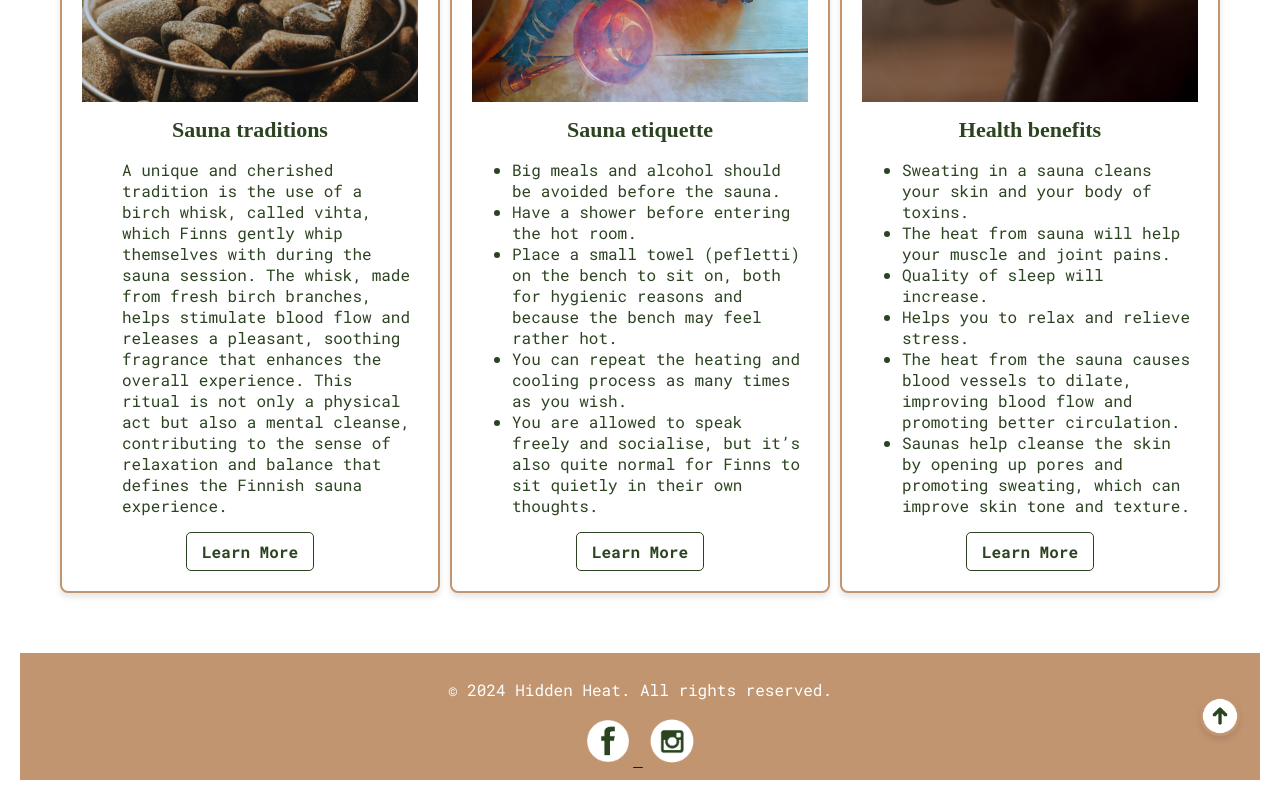
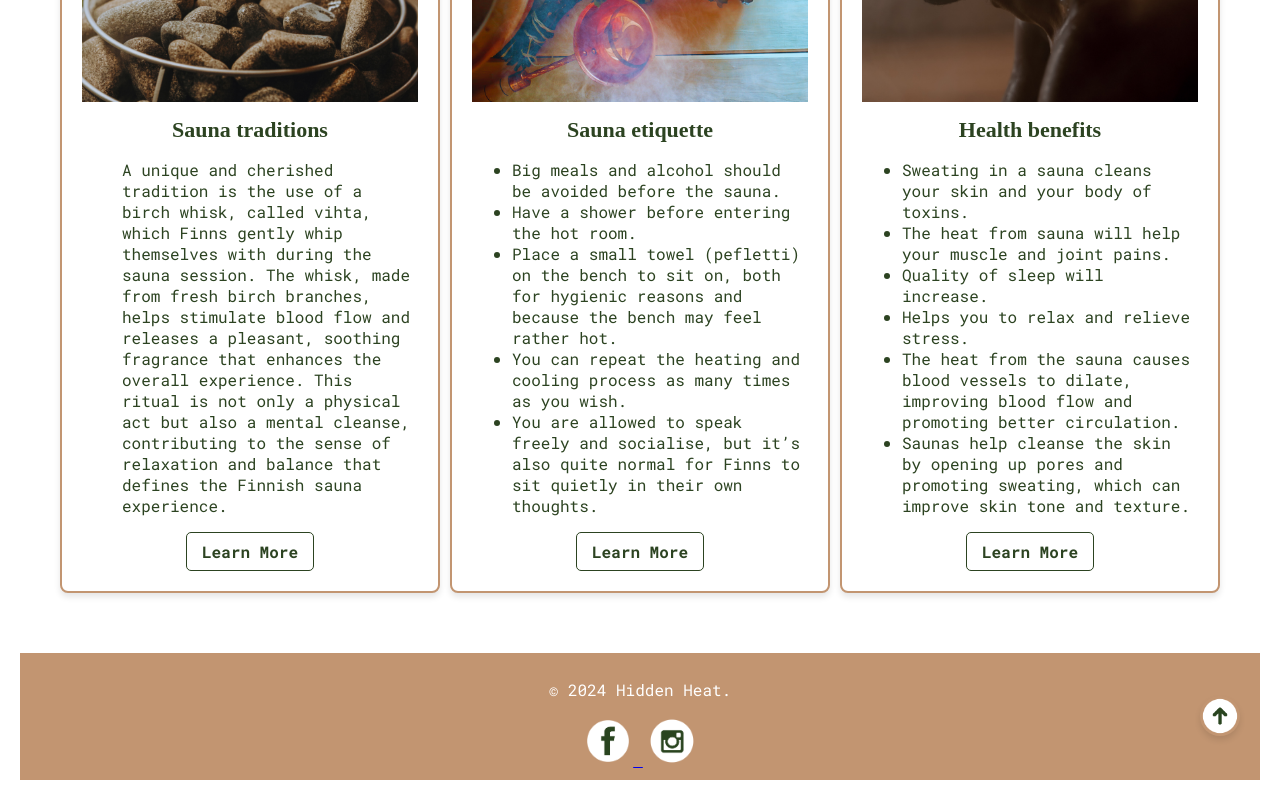
Before and after one commit to danielalagerstrom/Hidden_Heat, a plain HTML site: page index.html in a window 1280 px wide. Shown: the part 2129-2929 px from the top of the page. Drawn offline with Linux system fonts and the light colour scheme.

Commit message:
Update index.html

```diff
--- a/index.html
+++ b/index.html
@@ -134,7 +134,7 @@
 <!-- Footer Section -->
 <footer class="footer">
   <div class="footer-content">
-    <p>&copy; 2024 Hidden Heat. All rights reserved.</p>
+    <p>&copy; 2024 Hidden Heat.</p>
 
     <!-- Social Media Icons -->
     <div class="social-icons">
```
